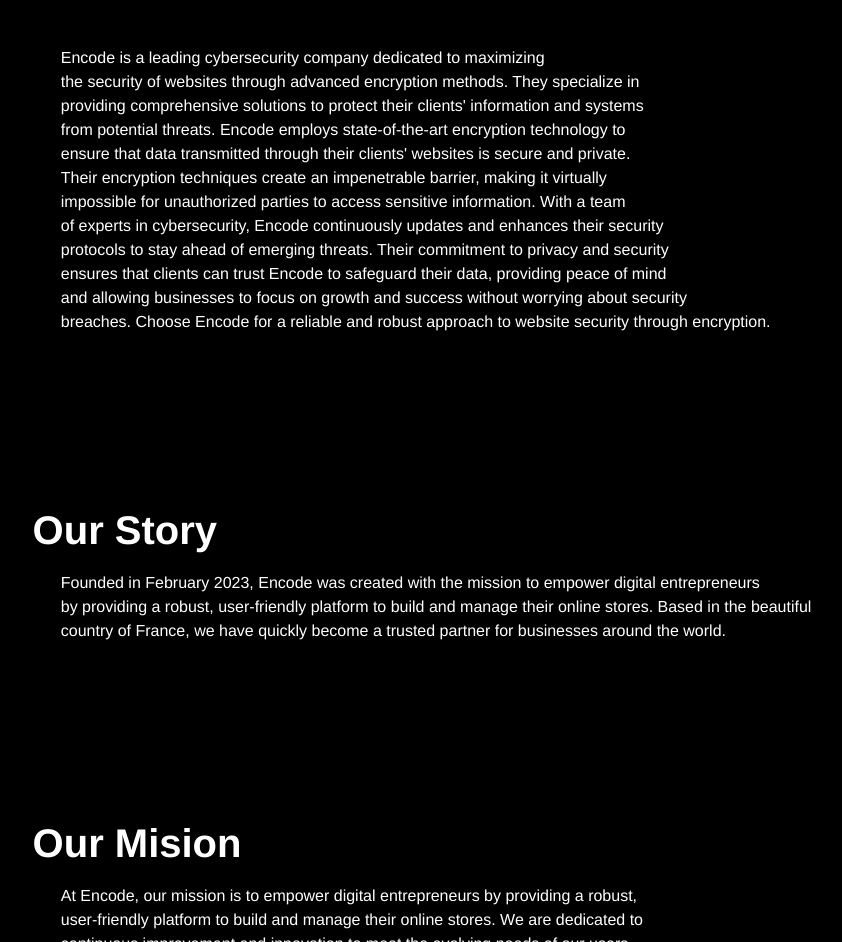
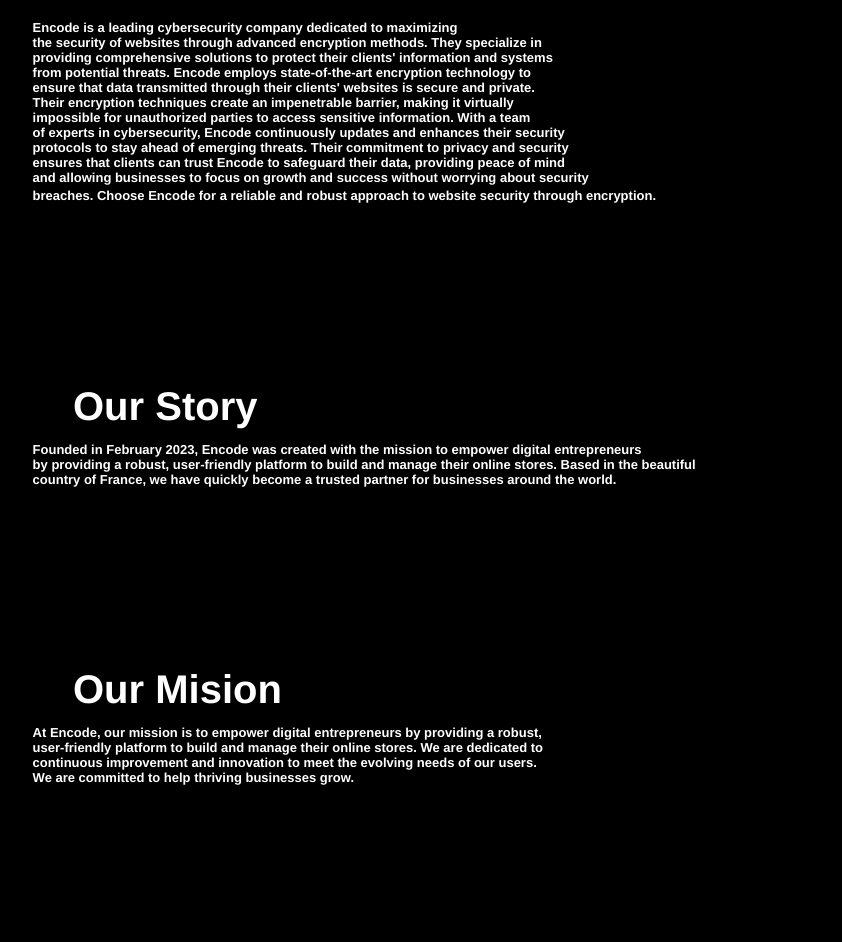
Before and after one commit to 0xFTH6/encode, a plain HTML site: page about.html in a window 1280 px wide. Shown: the part 417-1359 px from the top of the page, without its empty margins (57-899 px from the left). Drawn offline with Linux system fonts and the light colour scheme.

Commit message:
Update about.html

```diff
--- a/about.html
+++ b/about.html
@@ -29,6 +29,7 @@
             color: #ffffff;
             text-align: left;
             margin-top: 20px;
+            margin-left: 130px;
         }
 
         .custom-big-text2 {
@@ -37,11 +38,40 @@
             color: #ffffff;
             text-align: left;
             margin-top: 20px;
-            margin-left: 7%;
+            margin-left: 130px;
         }
 
         .custom-big-text3 {
             font-size: 40px;
+            font-weight: bold;
+            color: #ffffff;
+            text-align: left;
+            margin-top: 20px;
+            margin-left: 130px;
+        }
+
+        .custom-big-minitext {
+            font-size: 13px;
+            font-weight: bold;
+            color: #ffffff;
+            text-align: left;
+            height: 1%;
+            margin-left: 7%;
+
+        }
+
+        .custom-big-minitext2 {
+            font-size: 13px;
+            font-weight: bold;
+            color: #ffffff;
+            text-align: left;
+            height: 1%;
+            margin-left: 7%;
+
+        }
+
+        .custom-big-minitext3 {
+            font-size: 13px;
             font-weight: bold;
             color: #ffffff;
             text-align: left;
@@ -150,42 +180,48 @@
   <h1>ㅤㅤ</h1>
   <h1>ㅤㅤ</h1>
   <div class="custom-big-text">
-    ㅤㅤㅤ About
+  About
   </div>
-  <p>ㅤㅤㅤㅤㅤ</p>ㅤㅤㅤㅤㅤㅤㅤㅤEncode is a leading cybersecurity company dedicated to maximizing<br>
-  ㅤㅤㅤㅤㅤㅤㅤㅤthe security of websites through advanced encryption methods. They specialize in<br>
-  ㅤㅤㅤㅤㅤㅤㅤㅤproviding comprehensive solutions to protect their clients' information and systems<br>
-  ㅤㅤㅤㅤㅤㅤㅤㅤfrom potential threats. Encode employs state-of-the-art encryption technology to<br>
-  ㅤㅤㅤㅤㅤㅤㅤㅤensure that data transmitted through their clients' websites is secure and private.<br>
-  ㅤㅤㅤㅤㅤㅤㅤㅤTheir encryption techniques create an impenetrable barrier, making it virtually<br>
-  ㅤㅤㅤㅤㅤㅤㅤㅤimpossible for unauthorized parties to access sensitive information. With a team<br>
-  ㅤㅤㅤㅤㅤㅤㅤㅤof experts in cybersecurity, Encode continuously updates and enhances their security<br>
-  ㅤㅤㅤㅤㅤㅤㅤㅤprotocols to stay ahead of emerging threats. Their commitment to privacy and security<br>
-  ㅤㅤㅤㅤㅤㅤㅤㅤensures that clients can trust Encode to safeguard their data, providing peace of mind<br>
-  ㅤㅤㅤㅤㅤㅤㅤㅤand allowing businesses to focus on growth and success without worrying about security<br>
-  ㅤㅤㅤㅤㅤㅤㅤㅤbreaches. Choose Encode for a reliable and robust approach to website security through encryption.
+  <div class="custom-big-minitext">
+  <p>ㅤㅤㅤㅤㅤ</p>Encode is a leading cybersecurity company dedicated to maximizing<br>
+  the security of websites through advanced encryption methods. They specialize in<br>
+  providing comprehensive solutions to protect their clients' information and systems<br>
+  from potential threats. Encode employs state-of-the-art encryption technology to<br>
+  ensure that data transmitted through their clients' websites is secure and private.<br>
+  Their encryption techniques create an impenetrable barrier, making it virtually<br>
+  impossible for unauthorized parties to access sensitive information. With a team<br>
+  of experts in cybersecurity, Encode continuously updates and enhances their security<br>
+  protocols to stay ahead of emerging threats. Their commitment to privacy and security<br>
+  ensures that clients can trust Encode to safeguard their data, providing peace of mind<br>
+  and allowing businesses to focus on growth and success without worrying about security<br>
+  breaches. Choose Encode for a reliable and robust approach to website security through encryption.
   ㅤㅤㅤㅤㅤ<br>
+</div>
   <p>ㅤㅤㅤㅤㅤ</p>
   <p>ㅤㅤㅤㅤㅤ</p>
   <p>ㅤㅤㅤㅤㅤ</p>
   <p>ㅤㅤㅤㅤㅤ</p>
   <div class="custom-big-text3">
-    Our Story
+  Our Story
   </div>
-  <p>ㅤㅤㅤㅤㅤㅤㅤㅤFounded in February 2023, Encode was created with the mission to empower digital entrepreneurs<br>
-    ㅤㅤㅤㅤㅤㅤㅤㅤby providing a robust, user-friendly platform to build and manage their online stores. Based in the beautiful<br>
-    ㅤㅤㅤㅤㅤㅤㅤㅤcountry of France, we have quickly become a trusted partner for businesses around the world.</p>
-    <p>ㅤㅤㅤㅤㅤ</p>
+  <div class="custom-big-minitext2">
+  <p>Founded in February 2023, Encode was created with the mission to empower digital entrepreneurs<br>
+     by providing a robust, user-friendly platform to build and manage their online stores. Based in the beautiful<br>
+     country of France, we have quickly become a trusted partner for businesses around the world.</p>
+    </div>
+     <p>ㅤㅤㅤㅤㅤ</p>
   <p>ㅤㅤㅤㅤㅤ</p>
   <p>ㅤㅤㅤㅤㅤ</p>
   <p>ㅤㅤㅤㅤㅤ</p>
   <div class="custom-big-text2">
-    Our Mision
+  Our Mision
   </div>
-  <p>ㅤㅤㅤㅤㅤㅤㅤㅤAt Encode, our mission is to empower digital entrepreneurs by providing a robust,<br>
-  ㅤㅤㅤㅤㅤㅤㅤㅤuser-friendly platform to build and manage their online stores. We are dedicated to<br>
-  ㅤㅤㅤㅤㅤㅤㅤㅤcontinuous improvement and innovation to meet the evolving needs of our users.<br>
-  ㅤㅤㅤㅤㅤㅤㅤㅤWe are committed to help thriving businesses grow.</p>
+  <div class="custom-big-minitext3">
+  <p>At Encode, our mission is to empower digital entrepreneurs by providing a robust,<br>
+     user-friendly platform to build and manage their online stores. We are dedicated to<br>
+     continuous improvement and innovation to meet the evolving needs of our users.<br>
+     We are committed to help thriving businesses grow.</p>
+  </div>
   <p>ㅤㅤㅤㅤㅤ</p>
   <p>ㅤㅤㅤㅤㅤ</p>
   <p>ㅤㅤㅤㅤㅤ</p>
```
